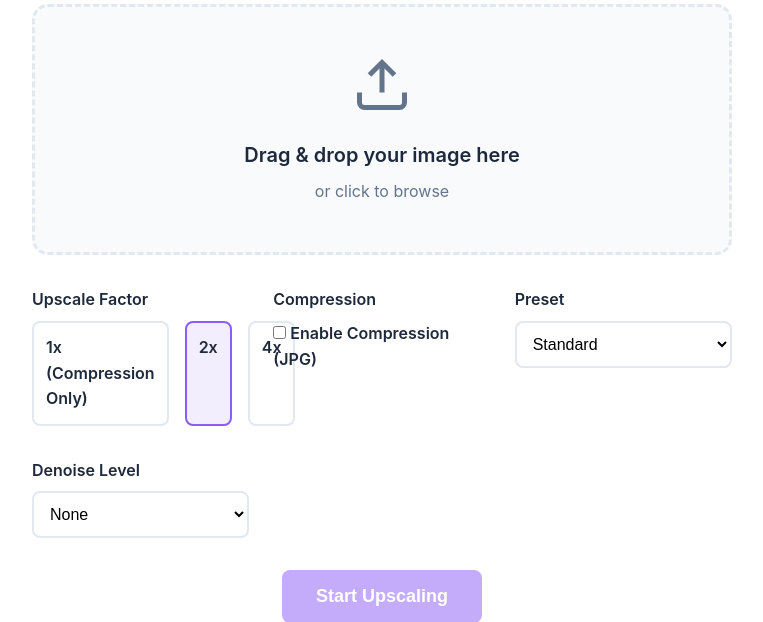
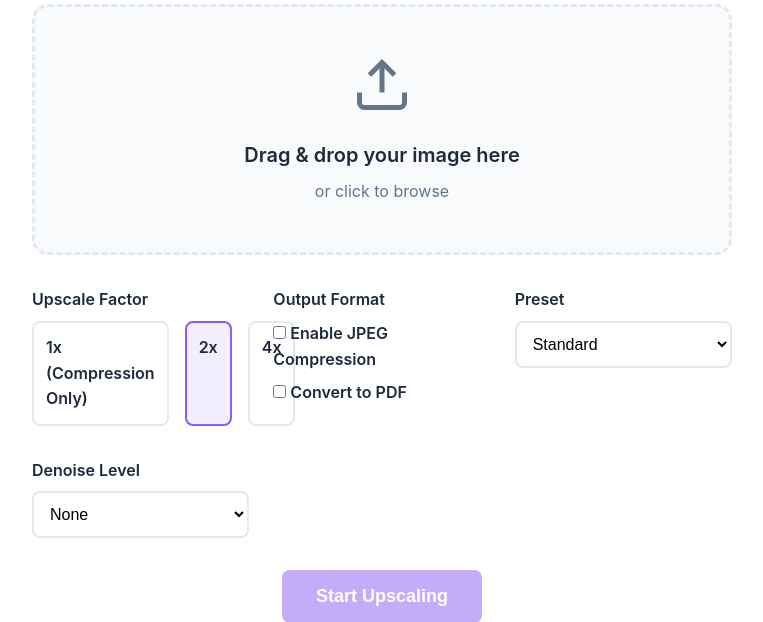
Before and after one commit to chaudhayabdullah786/ImageUpscalerPro, a Flask app: page /upload in a window 1280 px wide. Shown: the part 231-853 px from the top of the page, without its empty margins (258-1021 px from the left). Run offline with Flask 3, Linux system fonts and the light colour scheme; some libraries are stand-ins or nearby versions.

Commit message:
Add image compression and PDF conversion features
Introduces image compression with adjustable quality and a new option to convert images to PDF format. Updates the upload API, frontend JavaScript, and HTML to support these features. Modifies the image processing logic in `app.py` to handle compression, PDF conversion, and image resizing with `Image.Resampling.LANCZOS`. Also includes a minor fix for password hashing in `admin_login`.

Replit-Commit-Author: Agent
Replit-Commit-Session-Id: 16303809-7394-4190-a353-9501c455823c
Replit-Commit-Checkpoint-Type: intermediate_checkpoint
Replit-Commit-Event-Id: f2c4147b-1db9-41ca-b75b-d74c799ab594
Replit-Commit-Screenshot-Url: https://storage.googleapis.com/screenshot-production-us-central1/95fea843-d2ba-465b-b756-c8eb9dfcaa9d/16303809-7394-4190-a353-9501c455823c/yObsGzk
Replit-Helium-Checkpoint-Created: true

```diff
--- a/app.py
+++ b/app.py
@@ -205,10 +205,11 @@ def process_image(job_id):
 
         # Check if compression is requested
         compress = params.get('compress', 'false') == 'true'
+        convert_to_pdf = params.get('convert_to_pdf', 'false') == 'true'
         quality = int(params.get('quality', '80'))
 
         if factor > 1:
-            upscaled = img.resize((new_width, new_height), Image.LANCZOS)
+            upscaled = img.resize((new_width, new_height), Image.Resampling.LANCZOS)
         else:
             upscaled = img
 
@@ -222,10 +223,20 @@ def process_image(job_id):
                 upscaled = upscaled.filter(ImageFilter.GaussianBlur(radius=blur_radius))
                 upscaled = upscaled.filter(ImageFilter.UnsharpMask(radius=2, percent=150, threshold=3))
 
-        result_filename = f"processed_{job_id}.jpg" if compress else f"upscaled_{job_id}.png"
+        if convert_to_pdf:
+            result_filename = f"converted_{job_id}.pdf"
+        elif compress:
+            result_filename = f"processed_{job_id}.jpg"
+        else:
+            result_filename = f"upscaled_{job_id}.png"
+
         result_path = os.path.join(app.config['RESULT_FOLDER'], result_filename)
 
-        if compress:
+        if convert_to_pdf:
+            if upscaled.mode in ('RGBA', 'LA'):
+                upscaled = upscaled.convert('RGB')
+            upscaled.save(result_path, 'PDF', resolution=100.0)
+        elif compress:
             if upscaled.mode in ('RGBA', 'LA'):
                 upscaled = upscaled.convert('RGB')
             upscaled.save(result_path, 'JPEG', quality=quality, optimize=True)
@@ -292,12 +303,13 @@ def api_upload():
     denoise = request.form.get('denoise', 'none')
     refine_faces = request.form.get('refine_faces', 'false') == 'true'
     compress = request.form.get('compress', 'false') == 'true'
+    convert_to_pdf = request.form.get('convert_to_pdf', 'false') == 'true'
     quality = request.form.get('quality', '80')
 
     upload_id = str(uuid.uuid4())
     job_id = f"job_{uuid.uuid4().hex[:12]}"
 
-    filename = secure_filename(file.filename)
+    filename = secure_filename(file.filename or "image.png")
     ext = filename.rsplit('.', 1)[1].lower() if '.' in filename else 'png'
     storage_filename = f"{upload_id}.{ext}"
     storage_path = os.path.join(app.config['UPLOAD_FOLDER'], storage_filename)
@@ -327,6 +339,7 @@ def api_upload():
         'denoise': denoise,
         'refine_faces': refine_faces,
         'compress': compress,
+        'convert_to_pdf': convert_to_pdf,
         'quality': quality
     }
 
@@ -421,7 +434,7 @@ def admin_login():
         cursor.execute("SELECT * FROM users WHERE username = ? AND is_active = 1", (username,))
         user = cursor.fetchone()
 
-        if user and check_password_hash(user['password_hash'], password):
+        if user and check_password_hash(user['password_hash'], password or ""):
             session['user_id'] = user['id']
             session['username'] = user['username']
             session['role'] = user['role']
--- a/static/upload.js
+++ b/static/upload.js
@@ -102,6 +102,10 @@ document.addEventListener('DOMContentLoaded', function() {
         if (compressCheckbox) {
             formData.append('compress', compressCheckbox.checked);
         }
+        const pdfCheckbox = document.getElementById('convert_to_pdf');
+        if (pdfCheckbox) {
+            formData.append('convert_to_pdf', pdfCheckbox.checked);
+        }
         const qualityInput = document.getElementById('quality');
         if (qualityInput) {
             formData.append('quality', qualityInput.value);
--- a/templates/public/upload.html
+++ b/templates/public/upload.html
@@ -61,11 +61,15 @@
                     </div>
 
                     <div class="option-group">
-                        <label>Compression</label>
+                        <label>Output Format</label>
                         <div class="checkbox-group">
                             <label class="checkbox-option">
                                 <input type="checkbox" name="compress" id="compress">
-                                <span>Enable Compression (JPG)</span>
+                                <span>Enable JPEG Compression</span>
+                            </label>
+                            <label class="checkbox-option">
+                                <input type="checkbox" name="convert_to_pdf" id="convert_to_pdf">
+                                <span>Convert to PDF</span>
                             </label>
                         </div>
                     </div>
```
Also changed, not shown: imageupscaler.db.
